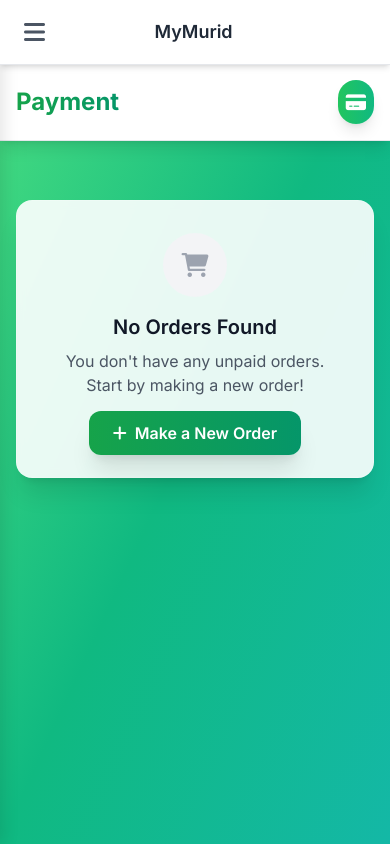
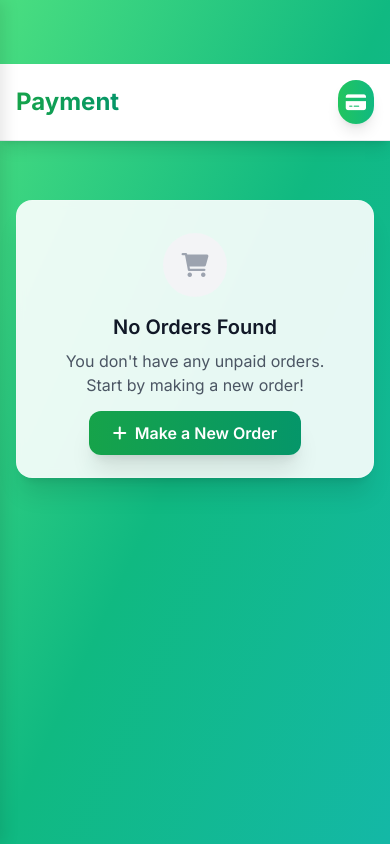
Before and after one commit to Yipalgaming/MyMurid, a Flask app: page /payment in a window 390 px wide. Run offline with Flask 3, Linux system fonts and the light colour scheme; the visitor is signed in with stand-in values (Sample User, id 1); data that the repository does not hold is empty; some libraries are stand-ins or nearby versions.

Commit message:
Remove top navigation bar on mobile

```diff
--- a/templates/base.html
+++ b/templates/base.html
@@ -479,23 +479,11 @@
       {% endif %}
     {% endwith %}
 
-  <div class="main-content transition-all duration-300 {% if user.is_authenticated and request.endpoint not in ['login', 'parent_login', 'parent_register'] %}pt-24 md:pt-0 ml-0 md:ml-64{% endif %} {% if request.endpoint in ['login', 'parent_login', 'parent_register'] %}flex justify-center{% endif %}" id="main-content">
+  <div class="main-content transition-all duration-300 {% if user.is_authenticated and request.endpoint not in ['login', 'parent_login', 'parent_register'] %}ml-0 md:ml-64{% endif %} {% if request.endpoint in ['login', 'parent_login', 'parent_register'] %}flex justify-center{% endif %}" id="main-content">
 
   {% block content %}{% endblock %}
 </div>
 
-    <!-- Top Navigation Bar - visible only on mobile -->
-    {% if user.is_authenticated %}
-    <nav class="md:hidden fixed top-0 left-0 right-0 bg-white border-b border-gray-200 z-50 shadow-md transition-all duration-300" id="top-nav" aria-label="Top navigation">
-  <div class="flex items-center justify-between h-16 px-4">
-    <button onclick="toggleSidebar()" class="text-gray-600 hover:text-indigo-600 transition-colors p-2">
-      <i class="fas fa-bars text-2xl"></i>
-    </button>
-    <h1 class="text-lg font-semibold text-gray-800">MyMurid</h1>
-    <div class="w-10"></div> <!-- Spacer for centering -->
-  </div>
-</nav>
-{% endif %}
 
 <script src="https://code.jquery.com/jquery-3.2.1.slim.min.js"
         integrity="sha384-KJ3o2DKtIkvYIK3UENzmM7KCkRr/rE9/Qpg6aAZGJwFDMVNA/GpGFF93hXpG5KkN"
```
Also changed, not shown: templates/payment.html (indentation only).
